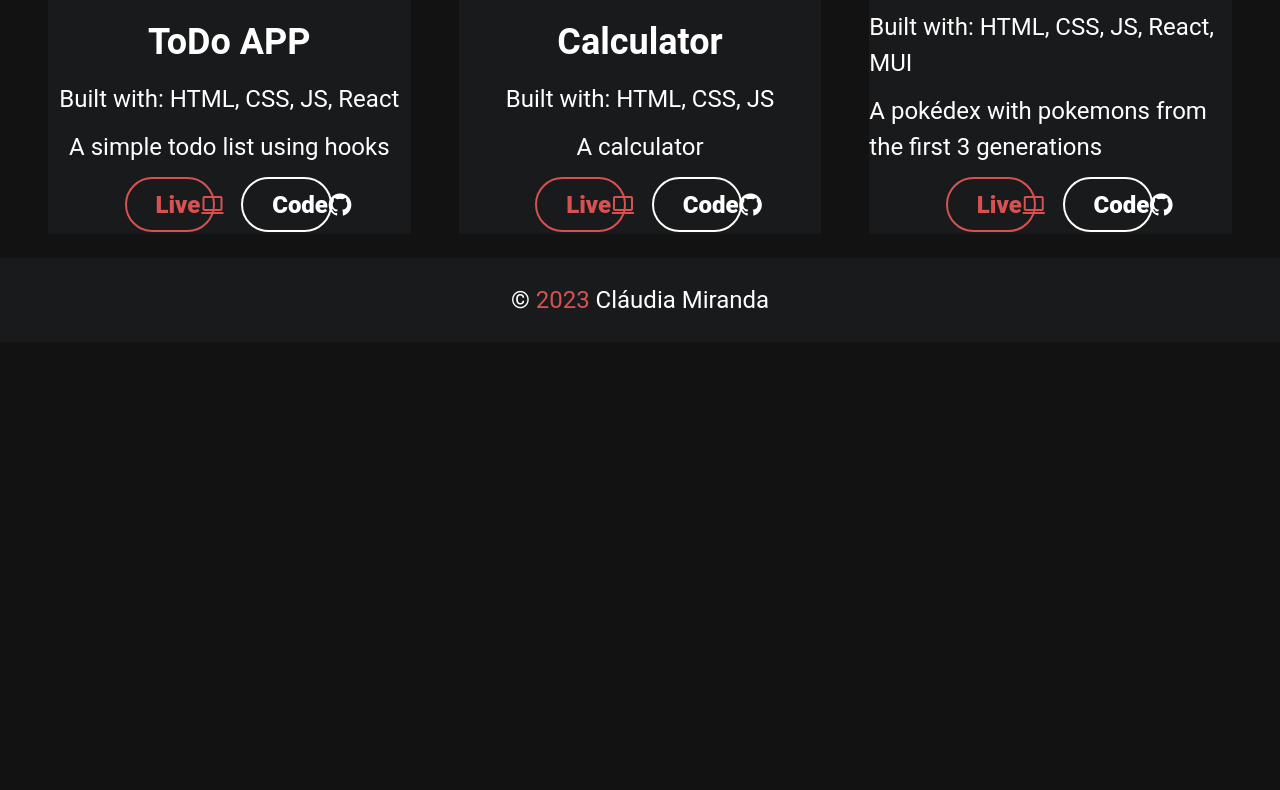
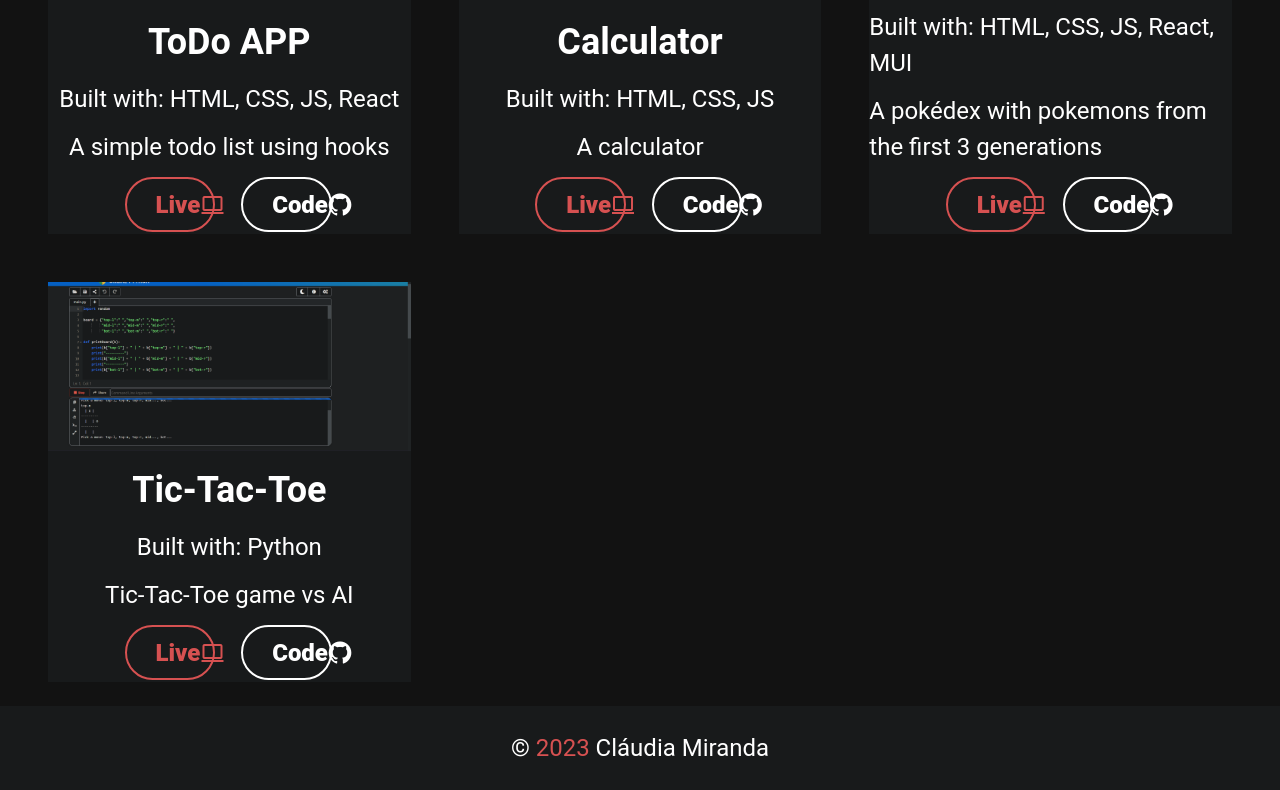
Before and after one commit to clauh9/Portfolio, a website: page index.html in a window 1280 px wide. Shown: the part 2811-3601 px from the top of the page. Before the commit the page ends 3153 px from the top, so only its background shows below. Drawn offline with nearby package versions, Linux system fonts and the light colour scheme.

Commit message:
tic tac toe

```diff
--- a/index.html
+++ b/index.html
@@ -244,6 +244,24 @@
 						</a>
 					</div>
 				</div>
+				<div class="projects-col">
+					<img
+						src="img\projects\tic_tac_toe.png"
+						alt="landing page"
+						loading="lazy"
+					/>
+					<h2>Tic-Tac-Toe</h2>
+					<p>Built with: Python</p>
+					<p>Tic-Tac-Toe game vs AI</p>
+					<div class="icons">
+						<a href="https://www.online-python.com/aSpFUo2GV3"
+							>Live <span class="material-symbols-outlined"> computer </span></a
+						>
+						<a href="https://github.com/clauh9/tic-tac-toe"
+							>Code <i class="devicon-github-original"></i>
+						</a>
+					</div>
+				</div>
 			</div>
 		</div>
 
```
Also changed, not shown: img/projects/tic_tac_toe.png (added).
